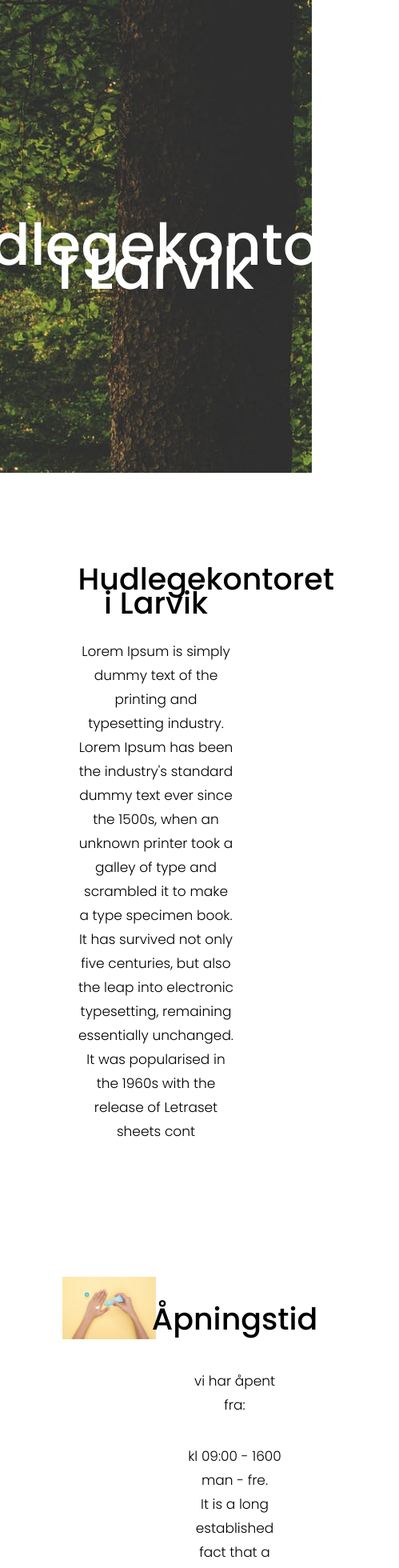
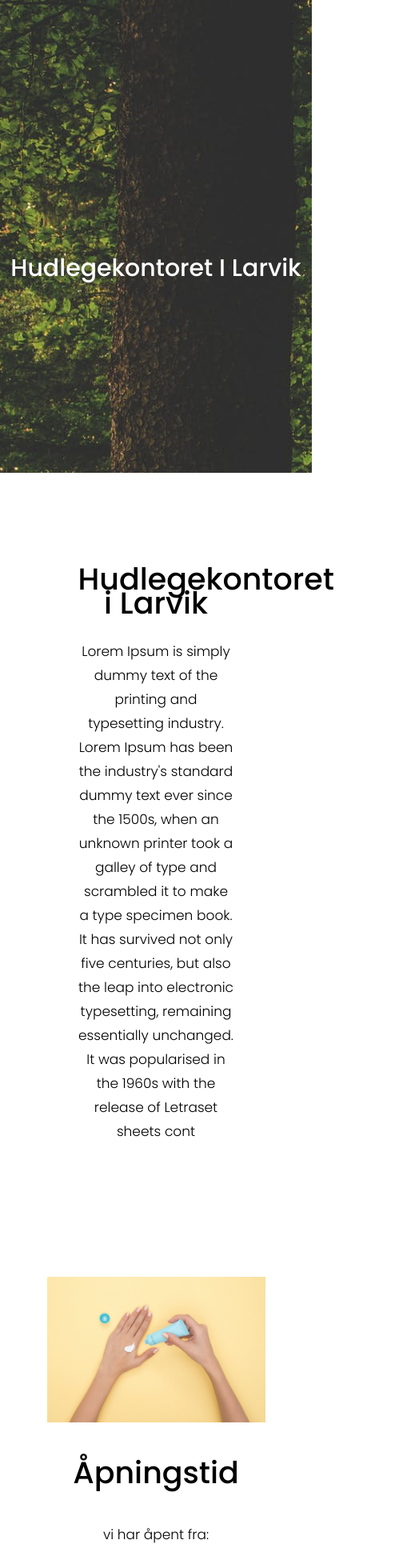
Before and after one commit to georgsku/hudlegekontoret-larvik, a Vue app: page / in a window 390 px wide. Shown: the top 1960 px of the page at 80% size, 499 px wide, since content can reach past the window. Built offline with nearby package versions, Linux system fonts and the light colour scheme.

Commit message:
some css changes

```diff
--- a/src/App.vue
+++ b/src/App.vue
@@ -57,4 +57,15 @@ export default {
     font-weight: 300;
   }
 
+  @media only screen and (max-width: 700px) {
+  h1 {
+    font-size: 50px;
+    }
+  }
+  @media only screen and (max-width: 400px) {
+  h1 {
+    font-size: 30px;
+    }
+  }
+
 </style>
--- a/src/components/articles.vue
+++ b/src/components/articles.vue
@@ -12,7 +12,7 @@
                 </p>
             </div>
         </div>
-        <div class="wrapper" style="margin: 200px 0 150px 0">
+        <div class="wrapper" id="bot-wrapper">
             <div class="wrapper-text">
                 <h3>Timebestillinger</h3>
                 <p>It is a long established fact that a reader will be distracted by the readable
@@ -22,7 +22,7 @@
                 </p>
             </div>
             <div class="wrapper-image">
-                <img class="image" src="../assets/article2.jpeg" alt="">
+                <img class="image" src="../assets/article3.jpeg" alt="">
             </div>
         </div>
     </div>
@@ -46,6 +46,10 @@ export default {
         justify-content: center;
     }
 
+    #bot-wrapper {
+        margin: 200px 0 150px 0;
+    }
+
     .wrapper-text {
         display: flex;
         align-items: center;
@@ -61,6 +65,24 @@ export default {
     .image {
         max-height: 100%;
         max-width: 100%;
+    }
 
-    }
+    @media only screen and (max-width: 700px) {
+        .wrapper {
+            flex-direction: column;
+            align-items: center;
+        }
+
+        .wrapper-text {
+            width: 70vw;
+        }
+
+        .wrapper-image {
+            width: 70vw;
+        }
+
+        #bot-wrapper {
+            margin: 100px 0 150px 0;
+        }
+     }
 </style>
--- a/src/components/footer.vue
+++ b/src/components/footer.vue
@@ -16,7 +16,7 @@ export default {
     .footer {
         width: 100%;
         height: 180px;
-        background-color: #313131;
+        background-color: pink;
         color: white;
         font-size: 20px;
         display: flex;
--- a/src/components/headerimage.vue
+++ b/src/components/headerimage.vue
@@ -19,6 +19,7 @@ export default {
    display: flex;
    align-items: center;
    justify-content: center;
+   flex-wrap: wrap;
    margin-bottom: 80px;
   }
 
```
Also changed, not shown: src/assets/article3.jpeg (added).
